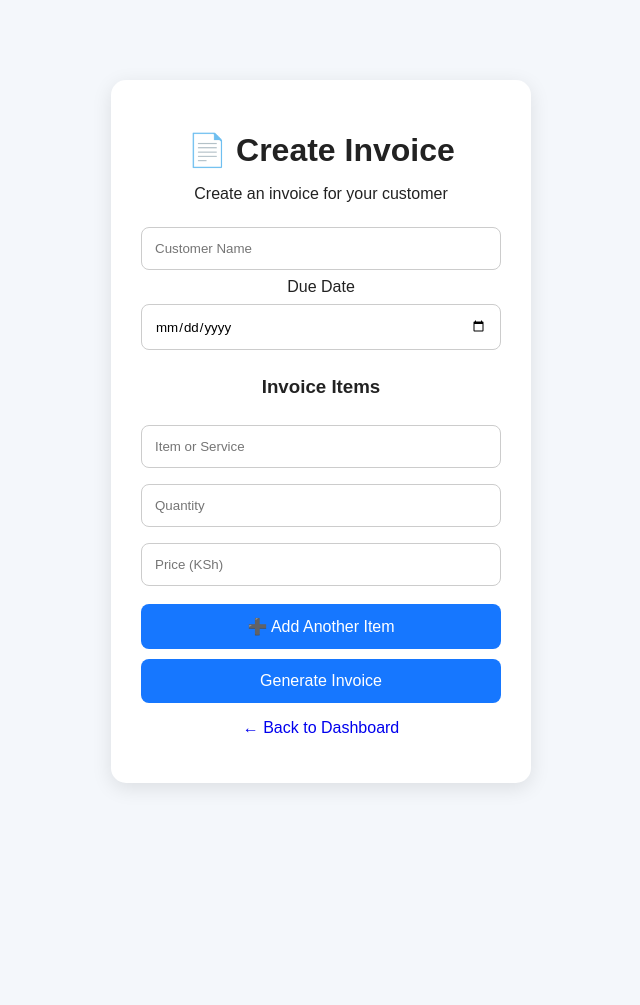
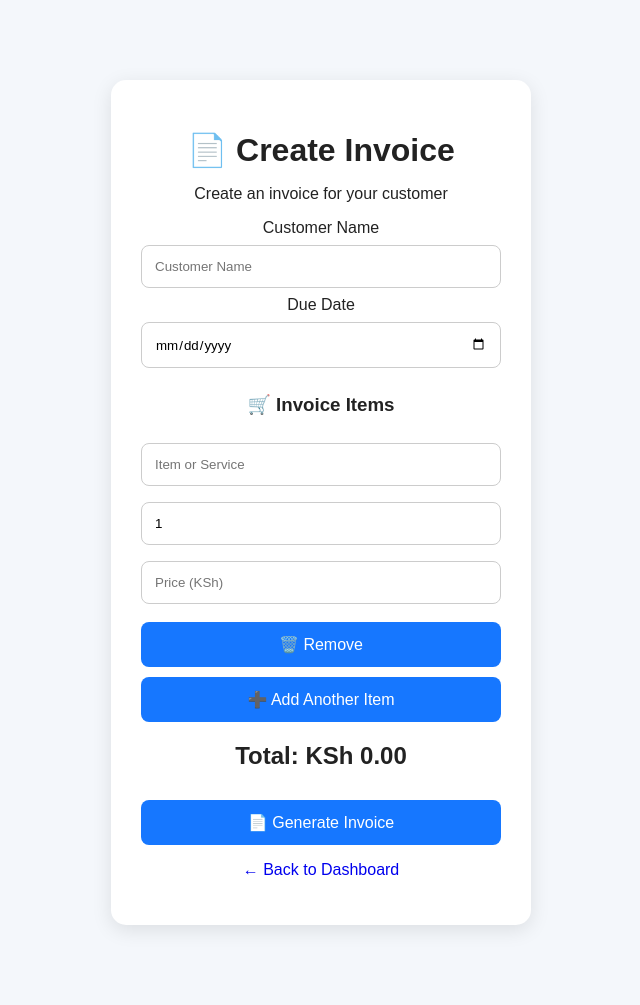
Before and after one commit to sc334ar/SmartBiz, a Python web app: template templates/invoice.html in a window 1280 px wide. Shown: the whole page, without its empty margins (319-959 px from the left). Before the commit the page ends 788 px from the top, so only its background shows below. Run offline with Jinja, Linux system fonts and the light colour scheme; the template is opened without the code that fills it, so the values that code supplies are empty.

Commit message:
Enhance invoice HTML with labels and emojis
Updated invoice template to enhance user experience with improved labels and added emojis for better visual appeal.

```diff
--- a/templates/invoice.html
+++ b/templates/invoice.html
@@ -23,22 +23,36 @@
 
     <form method="POST">
 
+        <!-- CUSTOMER -->
+
+        <label for="customer">
+            Customer Name
+        </label>
+
         <input
             type="text"
+            id="customer"
             name="customer"
             placeholder="Customer Name"
             required
         >
 
-        <label>Due Date</label>
+
+        <!-- DUE DATE -->
+
+        <label for="due_date">
+            Due Date
+        </label>
 
         <input
             type="date"
+            id="due_date"
             name="due_date"
             required
         >
 
-        <h3>Invoice Items</h3>
+
+        <h3>🛒 Invoice Items</h3>
 
         <div id="items">
 
@@ -49,6 +63,7 @@
                     name="item[]"
                     placeholder="Item or Service"
                     required
+                    oninput="calculateTotal()"
                 >
 
                 <input
@@ -56,7 +71,9 @@
                     name="quantity[]"
                     placeholder="Quantity"
                     min="1"
+                    value="1"
                     required
+                    oninput="calculateTotal()"
                 >
 
                 <input
@@ -66,11 +83,23 @@
                     min="0.01"
                     step="0.01"
                     required
+                    oninput="calculateTotal()"
                 >
+
+                <button
+                    type="button"
+                    onclick="removeItem(this)">
+
+                    🗑️ Remove
+
+                </button>
 
             </div>
 
         </div>
+
+
+        <!-- ADD ITEM -->
 
         <button
             type="button"
@@ -80,13 +109,29 @@
 
         </button>
 
+
+        <!-- TOTAL -->
+
+        <div class="invoice-total">
+
+            <h2>
+                Total:
+                KSh <span id="total">0.00</span>
+            </h2>
+
+        </div>
+
+
+        <!-- SUBMIT -->
+
         <button type="submit">
 
-            Generate Invoice
+            📄 Generate Invoice
 
         </button>
 
     </form>
+
 
     <p>
 
@@ -101,13 +146,20 @@
 
 <script>
 
+/* =========================
+   ADD ITEM
+========================= */
+
 function addItem() {
 
-    const items = document.getElementById("items");
+    const items =
+        document.getElementById("items");
 
-    const newItem = document.createElement("div");
+    const newItem =
+        document.createElement("div");
 
-    newItem.className = "invoice-item";
+    newItem.className =
+        "invoice-item";
 
     newItem.innerHTML = `
 
@@ -116,6 +168,7 @@ function addItem() {
             name="item[]"
             placeholder="Item or Service"
             required
+            oninput="calculateTotal()"
         >
 
         <input
@@ -123,7 +176,9 @@ function addItem() {
             name="quantity[]"
             placeholder="Quantity"
             min="1"
+            value="1"
             required
+            oninput="calculateTotal()"
         >
 
         <input
@@ -133,15 +188,86 @@ function addItem() {
             min="0.01"
             step="0.01"
             required
+            oninput="calculateTotal()"
         >
+
+        <button
+            type="button"
+            onclick="removeItem(this)">
+
+            🗑️ Remove
+
+        </button>
 
     `;
 
     items.appendChild(newItem);
+
+    calculateTotal();
+}
+
+
+/* =========================
+   REMOVE ITEM
+========================= */
+
+function removeItem(button) {
+
+    const items =
+        document.querySelectorAll(
+            ".invoice-item"
+        );
+
+    if (items.length <= 1) {
+
+        alert(
+            "An invoice must have at least one item."
+        );
+
+        return;
+    }
+
+    button.parentElement.remove();
+
+    calculateTotal();
+}
+
+
+/* =========================
+   CALCULATE TOTAL
+========================= */
+
+function calculateTotal() {
+
+    const quantities =
+        document.querySelectorAll(
+            'input[name="quantity[]"]'
+        );
+
+    const prices =
+        document.querySelectorAll(
+            'input[name="price[]"]'
+        );
+
+    let total = 0;
+
+    for (let i = 0; i < quantities.length; i++) {
+
+        const quantity =
+            parseFloat(quantities[i].value) || 0;
+
+        const price =
+            parseFloat(prices[i].value) || 0;
+
+        total += quantity * price;
+    }
+
+    document.getElementById("total").textContent =
+        total.toFixed(2);
 }
 
 </script>
 
 </body>
 
-                  </html>
+            </html>
```
